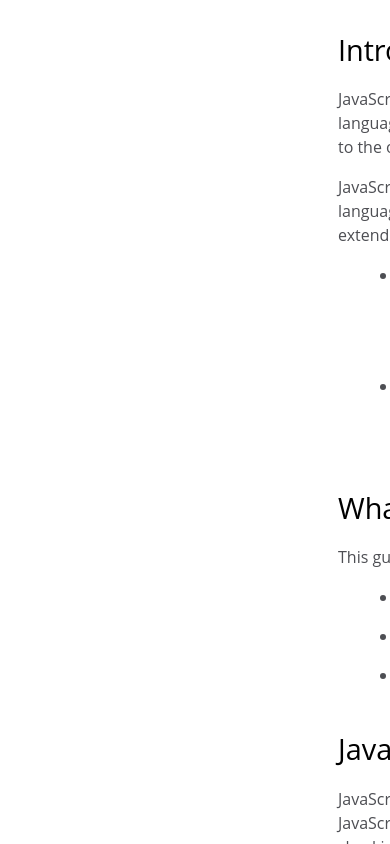
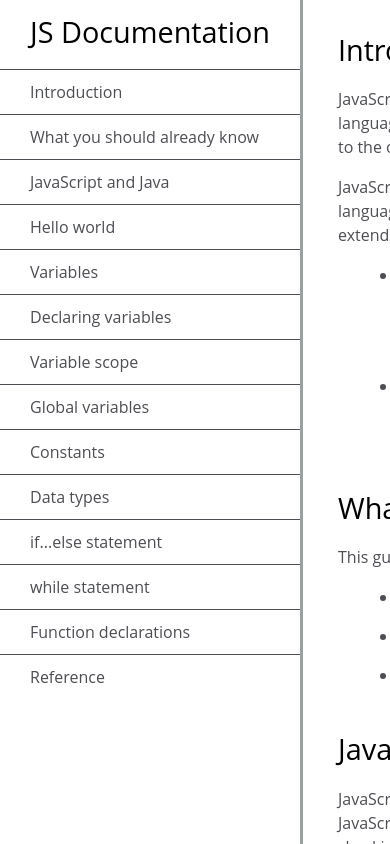
Before and after one commit to mackalex/technical_docs, a plain HTML site: page index.html in a window 390 px wide. Drawn offline with Linux system fonts and the light colour scheme.

Commit message:
Implemented navbar, need to add media queries

```diff
--- a/index.html
+++ b/index.html
@@ -1,6 +1,27 @@
 <head>
     <link rel="stylesheet" type="text/css" href="style.css">
 </head>
+<nav id="navbar">
+    <header>
+        JS Documentation
+    </header>
+    <ul>
+        <li><a class="nav-link" href="#Introduction">Introduction</a></li>
+        <li><a class="nav-link" href="#What_you_should_already_know">What you should already know</a></li>
+        <li><a class="nav-link" href="#JavaScript_and_Java">JavaScript and Java</a></li>
+        <li><a class="nav-link" href="#Hello_world">Hello world</a></li>
+        <li><a class="nav-link" href="#Variables">Variables</a></li>
+        <li><a class="nav-link" href="#Declaring_variables">Declaring variables</a></li>
+        <li><a class="nav-link" href="#Variable_scope">Variable scope</a></li>
+        <li><a class="nav-link" href="#Global_variables">Global variables</a></li>
+        <li><a class="nav-link" href="#Constants">Constants</a></li>
+        <li><a class="nav-link" href="#Data_types">Data types</a></li>
+        <li><a class="nav-link" href="#if...else_statement">if...else statement</a></li>
+        <li><a class="nav-link" href="#while_statement">while statement</a></li>
+        <li><a class="nav-link" href="#Function_declarations">Function declarations</a></li>
+        <li><a class="nav-link" href="#Reference">Reference</a></li>
+    </ul>
+</nav>
 <main id="main-doc">
     <section class="main-section" id="Introduction">
         <header>Introduction</header>
--- a/style.css
+++ b/style.css
@@ -13,6 +13,40 @@ header {
     text-align: center;
     font-size: 1.8em;
     font-weight: thin;
+}
+
+#navbar {
+    position: fixed;
+    min-width: 290px;
+    top: 0px;
+    left: 0px;
+    width: 300px;
+    height: 100%;
+    border-right: solid;
+    border-color: rgba(0, 22, 22, 0.4);
+}
+
+#navbar ul {
+    height: 88%;
+    padding: 0;
+    overflow-y: auto;
+    overflow-x: hidden;
+}
+
+#navbar li {
+    color: #4d4e53;
+    border-top: 1px solid;
+    list-style: none;
+    position: relative;
+    width: 100%;
+}
+
+#navbar a {
+    display: block;
+    padding: 10px 30px;
+    color: #4d4e53;
+    text-decoration: none;
+    cursor: pointer;
 }
 
 #main-doc header {
```
